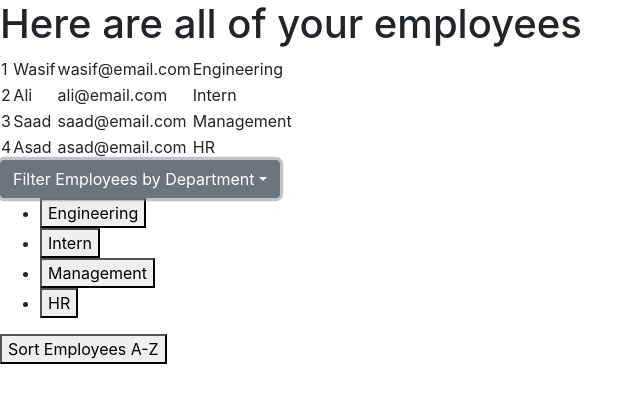
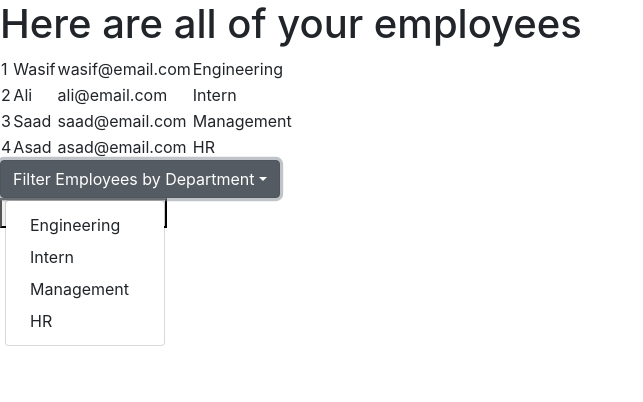
Before and after one commit to sarahm16/React-Directory, a React (Create React App) app in the folder react-directory/: page / in a window 1280 px wide. Both pictures are taken after a click on the button "Filter Employees by Department". Shown: the top 402 px of the page, without its empty margins (0-643 px from the left). Built offline with nearby package versions, Linux system fonts and the light colour scheme.

Commit message:
mapped all departments into dropdown menu in employeeContainer.js

```diff
--- a/react-directory/public/index.html
+++ b/react-directory/public/index.html
@@ -50,5 +50,8 @@
       To begin the development, run `npm start` or `yarn start`.
       To create a production bundle, use `npm run build` or `yarn build`.
     -->
+    <script src="https://code.jquery.com/jquery-3.3.1.slim.min.js" integrity="sha384-q8i/X+965DzO0rT7abK41JStQIAqVgRVzpbzo5smXKp4YfRvH+8abtTE1Pi6jizo" crossorigin="anonymous"></script>
+    <script src="https://cdnjs.cloudflare.com/ajax/libs/popper.js/1.14.7/umd/popper.min.js" integrity="sha384-UO2eT0CpHqdSJQ6hJty5KVphtPhzWj9WO1clHTMGa3JDZwrnQq4sF86dIHNDz0W1" crossorigin="anonymous"></script>
+    <script src="https://stackpath.bootstrapcdn.com/bootstrap/4.3.1/js/bootstrap.min.js" integrity="sha384-JjSmVgyd0p3pXB1rRibZUAYoIIy6OrQ6VrjIEaFf/nJGzIxFDsf4x0xIM+B07jRM" crossorigin="anonymous"></script>
   </body>
 </html>
--- /dev/null
+++ b/react-directory/src/components/departmentsArray.js
@@ -0,0 +1,14 @@
+import employeeList from './employeeList';
+
+//puts all unique departments into an array
+function RenderDepartmentsArray() {
+    let departments=[];
+    for(let i=0; i<employeeList.length; i++) {
+        if(departments.indexOf(employeeList[i].department) == -1) {
+            departments.push(employeeList[i].department)
+        }
+    }
+    return departments;
+}
+
+export default RenderDepartmentsArray;
--- a/react-directory/src/components/employeeContainer.js
+++ b/react-directory/src/components/employeeContainer.js
@@ -2,7 +2,7 @@ import React from 'react';
 import Button from './button';
 import Table from './table';
 import employeeList from './employeeList';
-import RenderDepartmentsArray from './filter';
+import RenderDepartmentsArray from './departmentsArray';
 
 let departments = RenderDepartmentsArray();
 
@@ -16,19 +16,22 @@ function Employees() {
                     <button className="btn btn-secondary dropdown-toggle" type="button" id="dropdownMenuButton" data-toggle="dropdown" aria-haspopup="true" aria-expanded="false">
                         Filter Employees by Department
                     </button>
-                    {/* <div className="dropdown-menu" aria-labelledby="dropdownMenuButton">
-                        <a className="dropdown-item" href="#">Action</a>
+                    <div className="dropdown-menu" aria-labelledby="dropdownMenuButton">
+                        {/* <a className="dropdown-item" href="#">Action</a>
                         <a className="dropdown-item" href="#">Another action</a>
-                        <a className="dropdown-item" href="#">Something else here</a>
-                    </div> */}
+                        <a className="dropdown-item" href="#">Something else here</a> */}
+                        {departments.map(department => (
+                            <a className='dropdown-item'>{department}</a>
+                        ))}
+                    </div>
                 </div>
-                <div>
+                {/* <div>
                     <ul>
                         {departments.map(department => (
                             <li><Button task={department}></Button></li>
                         ))}
                     </ul>
-                </div>
+                </div>                */}
                 <Button task="Sort Employees A-Z" page='sort' /><br />
             </div>
         </div>
--- a/react-directory/src/components/filter.js
+++ b/react-directory/src/components/filter.js
@@ -1,17 +1,6 @@
 import React from 'react';
 import employeeList from './employeeList';
 import Table from './table';
-
-//puts all unique departments into an array
-function RenderDepartmentsArray() {
-    let departments=[];
-    for(let i=0; i<employeeList.length; i++) {
-        if(departments.indexOf(employeeList[i].department) == -1) {
-            departments.push(employeeList[i].department)
-        }
-    }
-    return departments;
-}
 
 function Filter(department) {
 
@@ -19,4 +8,4 @@ function Filter(department) {
     return <Table employees={list}></Table>
 }
 
-export default RenderDepartmentsArray;
+export default Filter;
```
